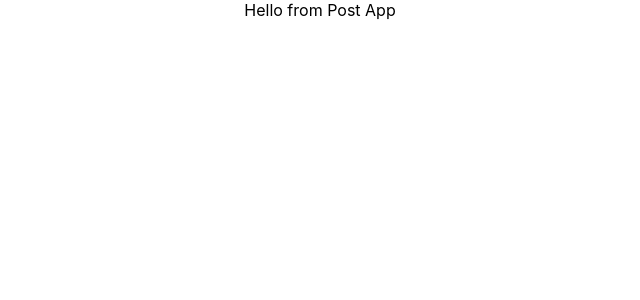
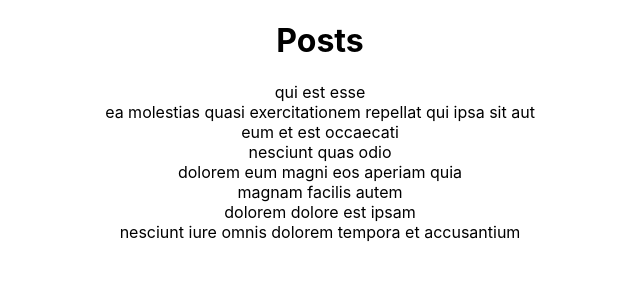
Before and after one commit to mintradmd/post-app, a React (Create React App) app: page / in a window 1280 px wide. Shown: the top 300 px of the page, without its empty margins (320-960 px from the left). Built offline with nearby package versions, Linux system fonts and the light colour scheme.

Commit message:
Update App.js - add Posts
Test passed: displays posts on load. Failing acceptance: Display Title

```diff
--- a/src/App.js
+++ b/src/App.js
@@ -1,9 +1,64 @@
 import './App.css';
 
 function App() {
+  const posts=[
+    {
+      "userId": 1,
+      "id": 2,
+      "title": "qui est esse",
+      "body": "est rerum tempore vitae\nsequi sint nihil reprehenderit dolor beatae ea dolores neque\nfugiat blanditiis voluptate porro vel nihil molestiae ut reiciendis\nqui aperiam non debitis possimus qui neque nisi nulla"
+    },
+    {
+      "userId": 1,
+      "id": 3,
+      "title": "ea molestias quasi exercitationem repellat qui ipsa sit aut",
+      "body": "et iusto sed quo iure\nvoluptatem occaecati omnis eligendi aut ad\nvoluptatem doloribus vel accusantium quis pariatur\nmolestiae porro eius odio et labore et velit aut"
+    },
+    {
+      "userId": 1,
+      "id": 4,
+      "title": "eum et est occaecati",
+      "body": "ullam et saepe reiciendis voluptatem adipisci\nsit amet autem assumenda provident rerum culpa\nquis hic commodi nesciunt rem tenetur doloremque ipsam iure\nquis sunt voluptatem rerum illo velit"
+    },
+    {
+      "userId": 1,
+      "id": 5,
+      "title": "nesciunt quas odio",
+      "body": "repudiandae veniam quaerat sunt sed\nalias aut fugiat sit autem sed est\nvoluptatem omnis possimus esse voluptatibus quis\nest aut tenetur dolor neque"
+    },
+    {
+      "userId": 1,
+      "id": 6,
+      "title": "dolorem eum magni eos aperiam quia",
+      "body": "ut aspernatur corporis harum nihil quis provident sequi\nmollitia nobis aliquid molestiae\nperspiciatis et ea nemo ab reprehenderit accusantium quas\nvoluptate dolores velit et doloremque molestiae"
+    },
+    {
+      "userId": 1,
+      "id": 7,
+      "title": "magnam facilis autem",
+      "body": "dolore placeat quibusdam ea quo vitae\nmagni quis enim qui quis quo nemo aut saepe\nquidem repellat excepturi ut quia\nsunt ut sequi eos ea sed quas"
+    },
+    {
+      "userId": 1,
+      "id": 8,
+      "title": "dolorem dolore est ipsam",
+      "body": "dignissimos aperiam dolorem qui eum\nfacilis quibusdam animi sint suscipit qui sint possimus cum\nquaerat magni maiores excepturi\nipsam ut commodi dolor voluptatum modi aut vitae"
+    },
+    {
+      "userId": 1,
+      "id": 9,
+      "title": "nesciunt iure omnis dolorem tempora et accusantium",
+      "body": "consectetur animi nesciunt iure dolore\nenim quia ad\nveniam autem ut quam aut nobis\net est aut quod aut provident voluptas autem voluptas"
+    },
+  ]
   return (
     <div className="App">
-      Hello from Post App
+      <h1>Posts</h1>
+      <div data-testid='posts'>
+        {
+          posts.map(post=><div data-testid='post-title'>{post.title}</div>)
+        }
+      </div>
     </div>
   );
 }
```
Also changed, not shown: 1 other file (tests, documents, lock files or other folders).
